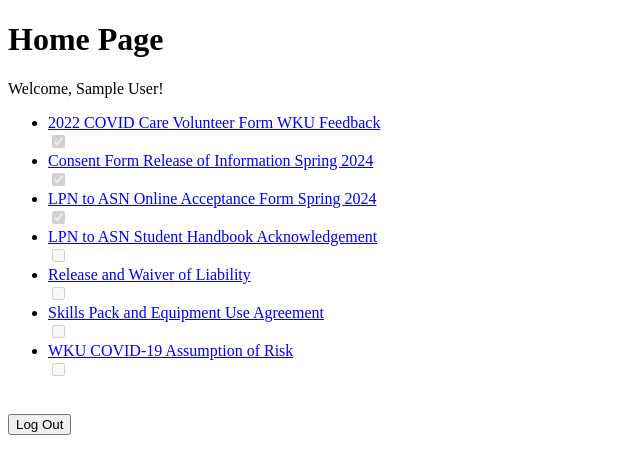
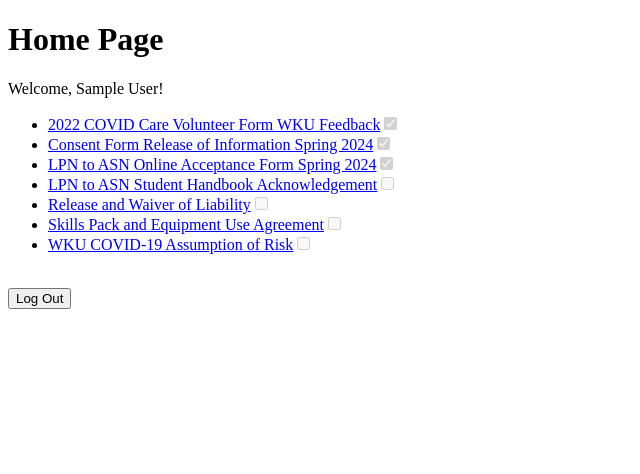
Before and after one commit to matthewpolak17/NDMA, a Next.js app in the folder nursingapp/: page /profile in a window 1280 px wide. Shown: the top 474 px of the page, without its empty margins (0-640 px from the left). Built offline with nearby package versions, Linux system fonts and the light colour scheme; no server answers; sample sign-in values are in the browser's storage.

Commit message:
pages updated

```diff
--- a/nursingapp/pages/api/auth/[...nextauth].js
+++ b/nursingapp/pages/api/auth/[...nextauth].js
@@ -19,9 +19,8 @@
                 const user = await prisma.user.findUnique({
                     where: { username: credentials.username },
                 });
-
                 if (user && bcrypt.compareSync(credentials.password, user.password_hash)) {
-                    return { id: user.id, name: user.username, email: '' }; // Adjust according to your schema
+                    return { id: user.id, name: user.username, email: '' };
                 } else {
                     throw new Error('Invalid username or password');
                 }
--- a/nursingapp/pages/document_views/doc1.js
+++ b/nursingapp/pages/document_views/doc1.js
@@ -4,6 +4,7 @@
 import BackButton from '../../components/BackButton';
 
 export default function Doc1() {
+    console.time('docTimer');
     const { data: session, status } = useSession();
     const router = useRouter();
 
@@ -18,6 +19,7 @@
     if (status === "loading") {
         return <p>Loading...</p>;
     }
+    console.timeEnd('docTimer');
 
     return(
         <div>
@@ -26,4 +28,5 @@
             <BackButton /><br/><br/>
         </div>
     );
+
 }
--- a/nursingapp/pages/document_views/doc5.js
+++ b/nursingapp/pages/document_views/doc5.js
@@ -1,6 +1,7 @@
 import { useSession } from 'next-auth/react';
 import { useEffect } from 'react';
 import { useRouter } from 'next/router';
+import BackButton from '../../components/BackButton';
 
 export default function Doc5() {
     const { data: session, status } = useSession();
--- a/nursingapp/pages/index.js
+++ b/nursingapp/pages/index.js
@@ -10,11 +10,13 @@
 
   const handleSubmit = async (e) => {
     e.preventDefault();
+    console.time('siTimer');
     const status = await signIn('credentials', {
       redirect: false,
       username,
       password,
     });
+    console.timeEnd('siTimer');
 
     if (status.error) {
       console.log("Error");
--- a/nursingapp/pages/profile.js
+++ b/nursingapp/pages/profile.js
@@ -2,6 +2,7 @@
 import { useEffect } from 'react';
 import { useRouter } from 'next/router';
 import LogoutButton from '../components/Logout';
+import Link from 'next/link';
 
 export default function Profile() {
     const { data: session, status } = useSession();
@@ -27,13 +28,43 @@
                     <p>Welcome, {session.user.name}!</p>
                     <form>
                         <ul>
-                            <li><a href="/document_views/doc1">2022 COVID Care Volunteer Form WKU Feedback</a></li><input type="checkbox" disabled checked value="1"></input><br/>
-                            <li><a href="/document_views/doc2">Consent Form Release of Information Spring 2024</a></li><input type="checkbox" disabled checked value="1"></input><br/>
-                            <li><a href="/document_views/doc3">LPN to ASN Online Acceptance Form Spring 2024</a></li><input type="checkbox" disabled checked value="1"></input><br/>
-                            <li><a href="/document_views/doc4">LPN to ASN Student Handbook Acknowledgement</a></li><input type="checkbox" disabled value="1"></input><br/>
-                            <li><a href="/document_views/doc5">Release and Waiver of Liability</a></li><input type="checkbox" disabled value="1"></input><br/>
-                            <li><a href="/document_views/doc6">Skills Pack and Equipment Use Agreement</a></li><input type="checkbox" disabled value="1"></input><br/>
-                            <li><a href="/document_views/doc7">WKU COVID-19 Assumption of Risk</a></li><input type="checkbox" disabled value="1"></input><br/>
+                            <li>
+                                <Link href="/document_views/doc1">
+                                    2022 COVID Care Volunteer Form WKU Feedback
+                                </Link>
+                                <input type="checkbox" disabled checked value="1"></input>
+                            </li>
+                            <li>
+                                <Link href="/document_views/doc2">
+                                    Consent Form Release of Information Spring 2024
+                                </Link>
+                                <input type="checkbox" disabled checked value="1"></input>
+                            </li>
+                            <li>
+                                <Link href="/document_views/doc3">
+                                    LPN to ASN Online Acceptance Form Spring 2024
+                                </Link><input type="checkbox" disabled checked value="1"></input>
+                            </li>
+                            <li>
+                                <Link href="/document_views/doc4">
+                                    LPN to ASN Student Handbook Acknowledgement
+                                </Link><input type="checkbox" disabled value="1"></input>
+                            </li>
+                            <li>
+                                <Link href="/document_views/doc5">
+                                    Release and Waiver of Liability
+                                </Link><input type="checkbox" disabled value="1"></input>
+                            </li>
+                            <li>
+                                <Link href="/document_views/doc6">
+                                    Skills Pack and Equipment Use Agreement
+                                </Link><input type="checkbox" disabled value="1"></input>
+                            </li>
+                            <li>
+                                <Link href="/document_views/doc7">
+                                    WKU COVID-19 Assumption of Risk
+                                </Link><input type="checkbox" disabled value="1"></input>
+                            </li>
                         </ul>
                     </form><br/>
                     <LogoutButton />
```
